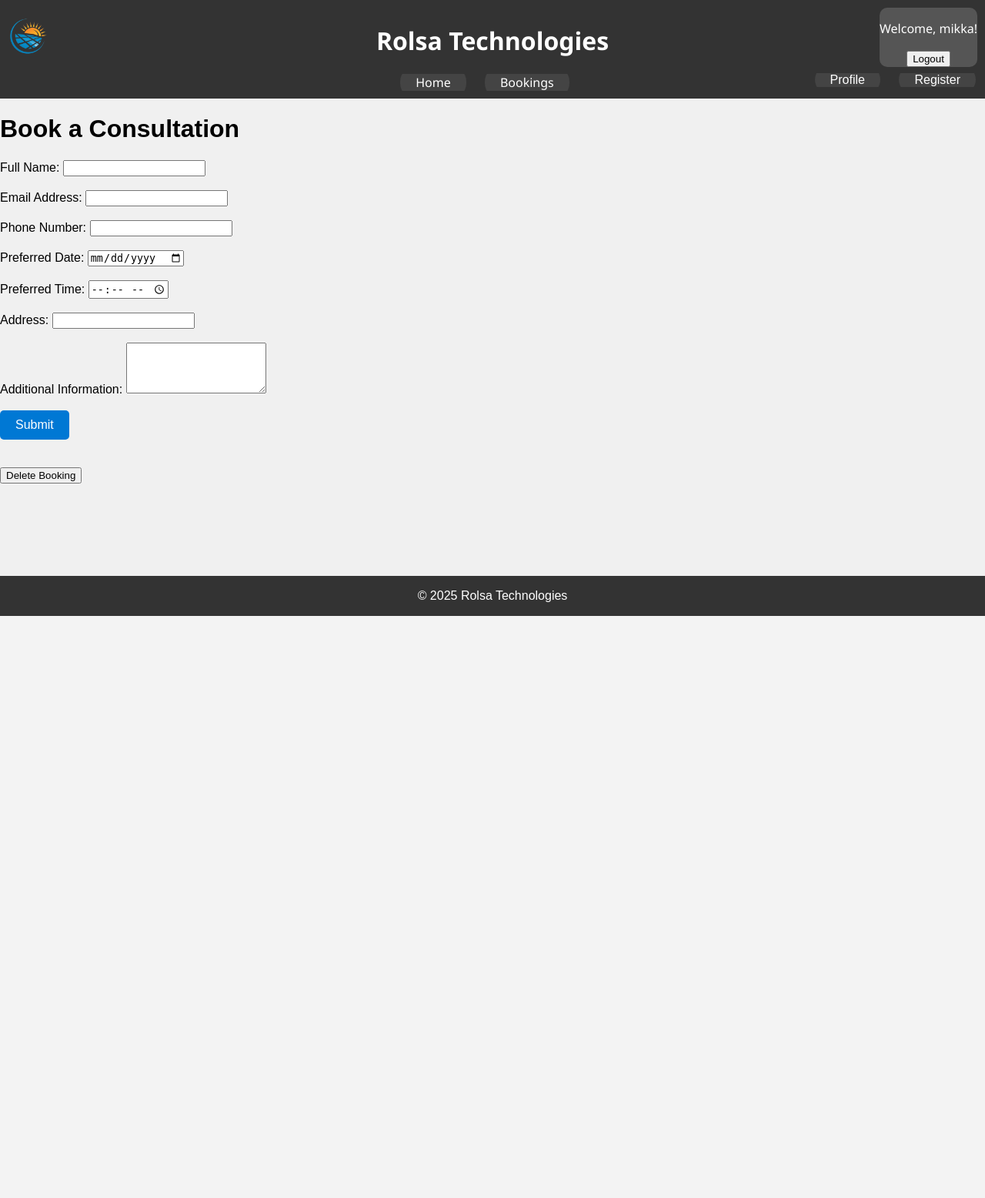
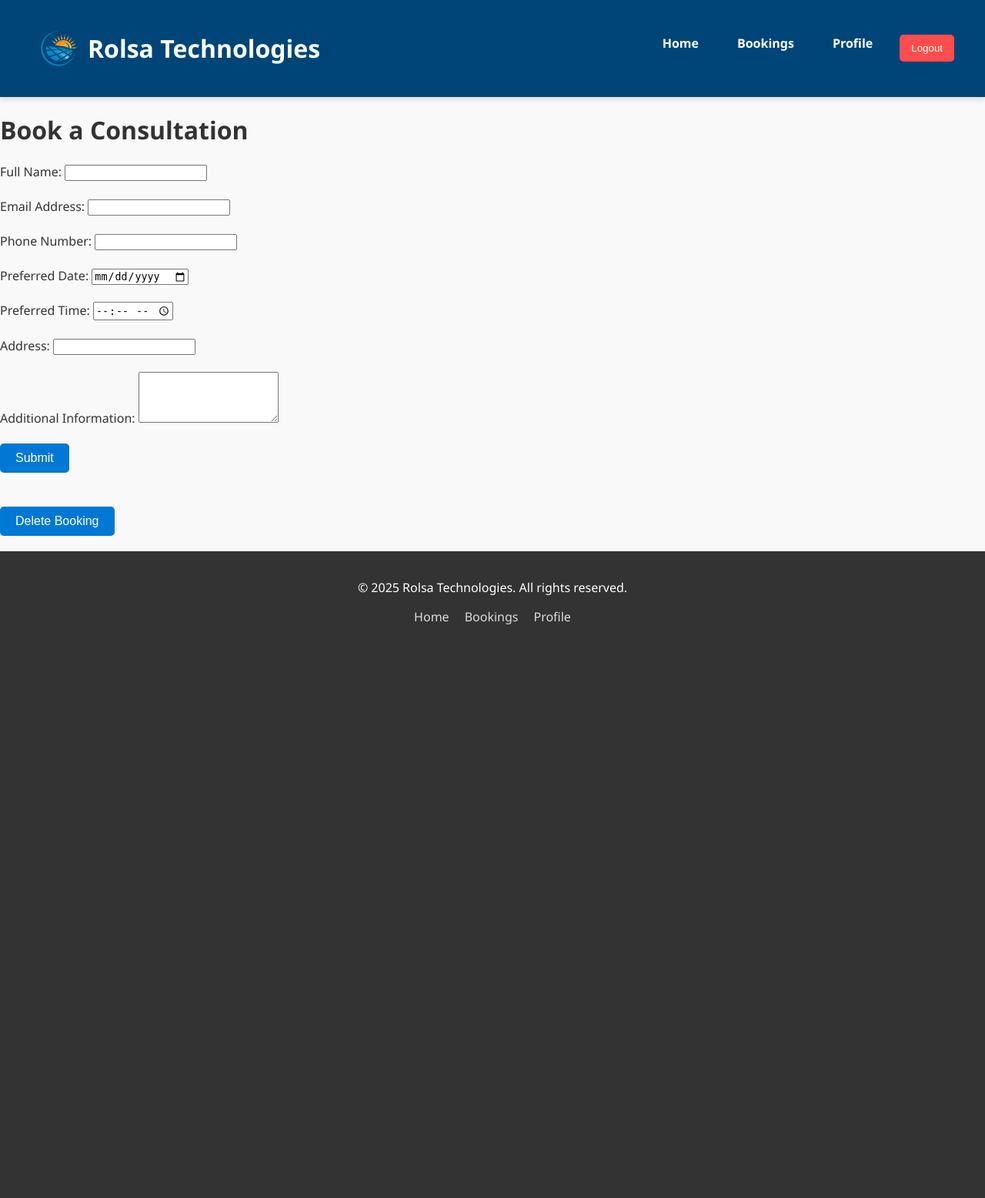
Before and after one commit to MikkaHYT/Task-2, a Flask app: page /bookings in a window 1280 px wide. Shown: the whole page at 77% size. Before the commit the page ends 800 px from the top, so only its background shows below. Run offline with Flask 3, Linux system fonts and the light colour scheme; a user stored in the database is signed in.

Commit message:
refactor booking system and enhance UI styles

```diff
--- a/main.py
+++ b/main.py
@@ -30,7 +30,7 @@ def select_db(name):
     conn.close()
     return data
 
-# Create a new table for bookings
+# Create a new table for bookings (only needed once)
 def create_bookings_table():
     conn = connect_db()
     conn.execute('''
@@ -133,6 +133,7 @@ def profile():
         flash('Login to view profile', 'danger')
         return redirect(url_for('login'))
 
+# Bookings
 @app.route("/bookings", methods=["GET", "POST"])
 def booking():
     if request.method == "POST":
@@ -148,7 +149,6 @@ def booking():
             message = request.form.get('message', '')  # Optional field
 
             # Save data to the database
-            create_bookings_table()
             conn = connect_db()
             conn.execute('''
                 INSERT INTO bookings (name, fullname, email, phone, date, time, address, message)
@@ -169,6 +169,7 @@ def booking():
             flash('You must be logged in to create bookings.', 'danger')
             return redirect(url_for('login'))
 
+# Delete Booking
 @app.route("/delete-booking", methods=["POST"])
 def deletebooking():
     if 'username' in session:
@@ -177,11 +178,12 @@ def deletebooking():
         # Check if the user has a booking
         cursor = conn.execute('SELECT * FROM bookings WHERE name = ?', (name,))
         booking = cursor.fetchone()
+        # If they do not, tell them they don't have one
         if not booking:
             flash('No booking found to delete.', 'danger')
             conn.close()
             return redirect(url_for('booking'))
-        else:
+        else: # However if they do, then delete it from the database using their username to identify
             conn.execute('DELETE FROM bookings WHERE name = ?', (name,))
             conn.commit()
             conn.close()
--- a/static/css/main.css
+++ b/static/css/main.css
@@ -1,63 +1,116 @@
+/* General Styles */
 body {
-    background-color: #f0f0f0;
-    font-family: Arial, sans-serif;
+    background-color: #f9f9f9;
+    font-family: 'Segoe UI', Tahoma, Geneva, Verdana, sans-serif;
     margin: 0;
     padding: 0;
+    color: #333;
 }
 
+/* Header Styles */
 header {
-    background-color: #333;
-    color: #fff;
-    padding: 10px 0;
-    text-align: center;
-    font-family:'Segoe UI', Tahoma, Geneva, Verdana, sans-serif
+    background-color: #004578;
+    color: white;
+    padding: 20px 0;
+    box-shadow: 0 4px 6px rgba(0, 0, 0, 0.1);
 }
 
-#header-logo {
-    position: absolute;
+.header-container {
+    display: flex;
+    justify-content: space-between;
+    align-items: center;
+    max-width: 1200px;
+    margin: 0 auto;
+    padding: 0 20px;
 }
 
-ul {
-    list-style-type: none;
+.logo-container {
+    display: flex;
+    align-items: center;
+}
+
+#logo {
+    width: 60px;
+    height: 60px;
+    margin-right: 15px;
+}
+
+.nav-bar ul {
+    list-style: none;
     margin: 0;
     padding: 0;
-    overflow: hidden;
-    background-color: #333;
-    text-align: center;
+    display: flex;
+    gap: 20px;
 }
 
-ul li {
+.nav-bar ul li {
     display: inline;
-    margin-right: 20px;
 }
 
-ul li a {
+.nav-bar ul li a {
     text-decoration: none;
     color: white;
-    padding: 10px 20px;
-    background-color: #444;
-    border-radius: 20px;
+    font-weight: bold;
+    padding: 10px 15px;
+    border-radius: 5px;
     transition: background-color 0.3s;
 }
 
-ul li a:hover {
-    background-color: #555;
+.nav-bar ul li a:hover {
+    background-color: #005a9e;
 }
 
-
-.auth-buttons {
-    float: right;
-    background-color: #333;
+.logout-form button {
+    background-color: #ff4d4d;
+    color: white;
+    border: none;
+    padding: 10px 15px;
+    border-radius: 5px;
+    cursor: pointer;
+    transition: background-color 0.3s;
 }
 
+.logout-form button:hover {
+    background-color: #e60000;
+}
+
+/* Footer Styles */
 footer {
     background-color: #333;
-    color: #fff;
-    padding: 1px 0;
+    color: white;
+    padding: 20px 0;
     text-align: center;
-    position: fixed;
-    width: 100%;
-    bottom: 0;
+    margin-top: 20px;
+    min-height: 100vh;
+}
+
+.footer-container {
+    max-width: 1200px;
+    margin: 0 auto;
+    padding: 0 20px;
+}
+
+.footer-links {
+    list-style: none;
+    margin: 10px 0 0;
+    padding: 0;
+    display: flex;
+    justify-content: center;
+    gap: 20px;
+}
+
+.footer-links li {
+    display: inline;
+}
+
+.footer-links li a {
+    text-decoration: none;
+    color: #ddd;
+    transition: color 0.3s;
+}
+
+.footer-links li a:hover {
+    color: white;
 }
 
 #index-info {
@@ -109,8 +162,8 @@ footer {
 
 #flash {
     position: absolute;
-    top: 10px;
-    right: 140px;
+    top: 465px;
+    right: 1050px;
     animation: fadeOut 1.5s forwards 1.5s;
 }
 
--- a/templates/base.html
+++ b/templates/base.html
@@ -6,10 +6,11 @@
     <title>{% block title %}Rolsa Technologies{% endblock %}</title>
     <link rel="stylesheet" href="{% block stylesheet %}{% endblock %}">
     <link rel="stylesheet" href="./static/css/main.css">
-    <link rel="icon" href="./static/img/favicon.ico">
+    <link rel="icon" type="image/x-icon" href="./static/img/favicon.ico">
 </head>
 <body>
     <header>
+        <div class="header-container">
             <div id="flash">
                 {% with messages = get_flashed_messages(with_categories=true) %}
                     {% if messages %}
@@ -33,45 +34,43 @@
                         });
                     </script>
                 </div>
-        <div id="login-status">
-            {% if session['username'] %}
-                <p>Welcome, {{ session['username'] }}!</p>
-                <form action="/logout" method="post">
-                    <button type="submit">Logout</button>
-                </form>
-            {% else %}
-                <p>Not Logged In</p>
-            {% endif %}
+            <div class="logo-container">
+                <img id="logo" src="./static/img/logo.png" alt="Rolsa Technologies Logo">
+                <h1>Rolsa Technologies</h1>
             </div>
-
-        <div id="auth-buttons">
-            <ul>
-                {% if not session['username'] %}
-                    <li><a href="/login">Login</a></li>
-                {% elif session['username'] %}
-                    <li><a href="/profile">Profile</a></li>
-                {% endif %}
-            <li><a href="/register">Register</a></li>
-            </ul>
-            </div>
-        <div id="header-logo">
-        <img id='logo' src="./static/img/logo.png" alt="Rolsa Technologies Logo">
-    </div>
-        <h1>Rolsa Technologies</h1>
-
-
-        <nav>
+            <nav class="nav-bar">
                 <ul>
                     <li><a href="/">Home</a></li>
                     <li><a href="/bookings">Bookings</a></li>
+                    {% if session['username'] %}
+                        <li><a href="/profile">Profile</a></li>
+                        <li>
+                            <form action="/logout" method="post" class="logout-form">
+                                <button type="submit">Logout</button>
+                            </form>
+                        </li>
+                    {% else %}
+                        <li><a href="/login">Login</a></li>
+                        <li><a href="/register">Register</a></li>
+                    {% endif %}
                 </ul>
             </nav>
+        </div>
     </header>
     <main>
         {% block content %}{% endblock %}
     </main>
     <footer>
-        <p>&copy; 2025 Rolsa Technologies</p>
+
+
+        <div class="footer-container">
+            <p>&copy; 2025 Rolsa Technologies. All rights reserved.</p>
+            <ul class="footer-links">
+                <li><a href="/">Home</a></li>
+                <li><a href="/bookings">Bookings</a></li>
+                <li><a href="/profile">Profile</a></li>
+            </ul>
+        </div>
     </footer>
 </body>
 </html>
--- a/templates/booking.html
+++ b/templates/booking.html
@@ -52,7 +52,7 @@
 
 <br> <br>
 <form method="post" action="/delete-booking">
-    <button type="submit" class="delete-button">Delete Booking</button>
+    <button class="button-1" type="submit" class="delete-button">Delete Booking</button>
 </form>
 
 {% endblock %}
--- a/templates/profile.html
+++ b/templates/profile.html
@@ -11,11 +11,11 @@
             <h2>Edit Profile</h2>
             <form action="/profile" method="post">
                 <label for="email">Email:</label>
-                <input type="email" id="email" name="email" value="{{ session['email'] }}" required>
+                <input type="email" id="email" name="email" value="{{ session['email'] }}">
                 <!-- <button id="password" type="submit">Update</button> -->
                 <br> <br>
                 <label for="password">Password:</label>
-                <input type="password" id="password" name="password" value="{{ session['password'] }}" required>
+                <input type="password" id="password" name="password" value="{{ session['password'] }}">
                 <br> <br>
                 <button id="password" type="submit">Update</button>
             </form>
```
Also changed, not shown: static/js/flash-msg.js (added, +12 -0 lines), database.db. Lines whose indentation alone changed are shown as unchanged.
